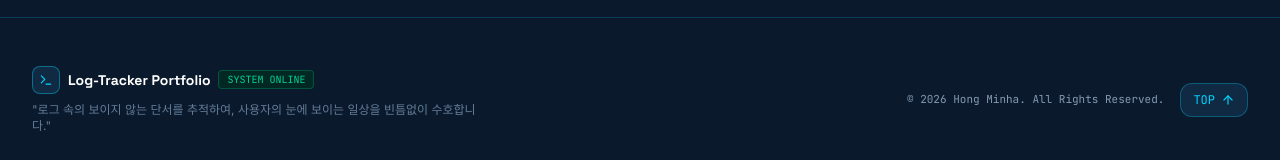
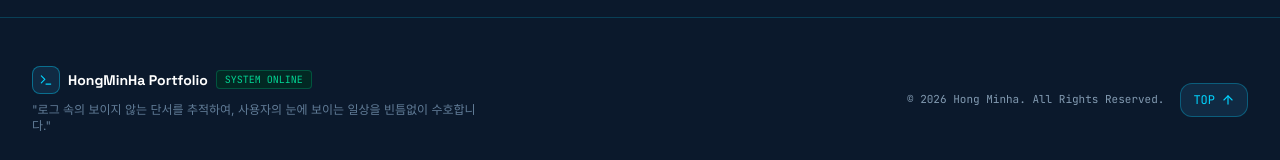
Before and after one commit to minhahamin/portfolio-korit, a React (Vite) app: page / in a window 1280 px wide. Shown: the part 9133-9293 px from the top of the page. Built offline with nearby package versions, Linux system fonts and the light colour scheme.

Commit message:
타이틀 및 푸터 브랜드 이름 변경

```diff
--- a/index.html
+++ b/index.html
@@ -3,7 +3,7 @@
   <head>
     <meta charset="UTF-8" />
     <meta name="viewport" content="width=device-width, initial-scale=1.0" />
-    <title>로그 추적자 &amp; 디지털 파수꾼 | 개발자 포트폴리오</title>
+    <title>홍민하 | 개발자 포트폴리오</title>
     <meta name="description" content="로그 속의 보이지 않는 단서를 추적하여, 사용자의 눈에 보이는 일상을 빈틈없이 수호하는 개발자 포트폴리오" />
     <link rel="preconnect" href="https://fonts.googleapis.com">
     <link rel="preconnect" href="https://fonts.gstatic.com" crossorigin>
--- a/src/components/Footer.tsx
+++ b/src/components/Footer.tsx
@@ -17,7 +17,7 @@ export const Footer: React.FC = () => {
               <Terminal className="w-3.5 h-3.5 text-[#00D4FF]" />
             </div>
             <span className="font-heading font-bold text-white text-sm">
-              Log-Tracker Portfolio
+              HongMinHa Portfolio
             </span>
             <span className="text-[10px] font-mono text-emerald-400 bg-emerald-950/80 border border-emerald-500/30 px-2 py-0.5 rounded">
               SYSTEM ONLINE
```
